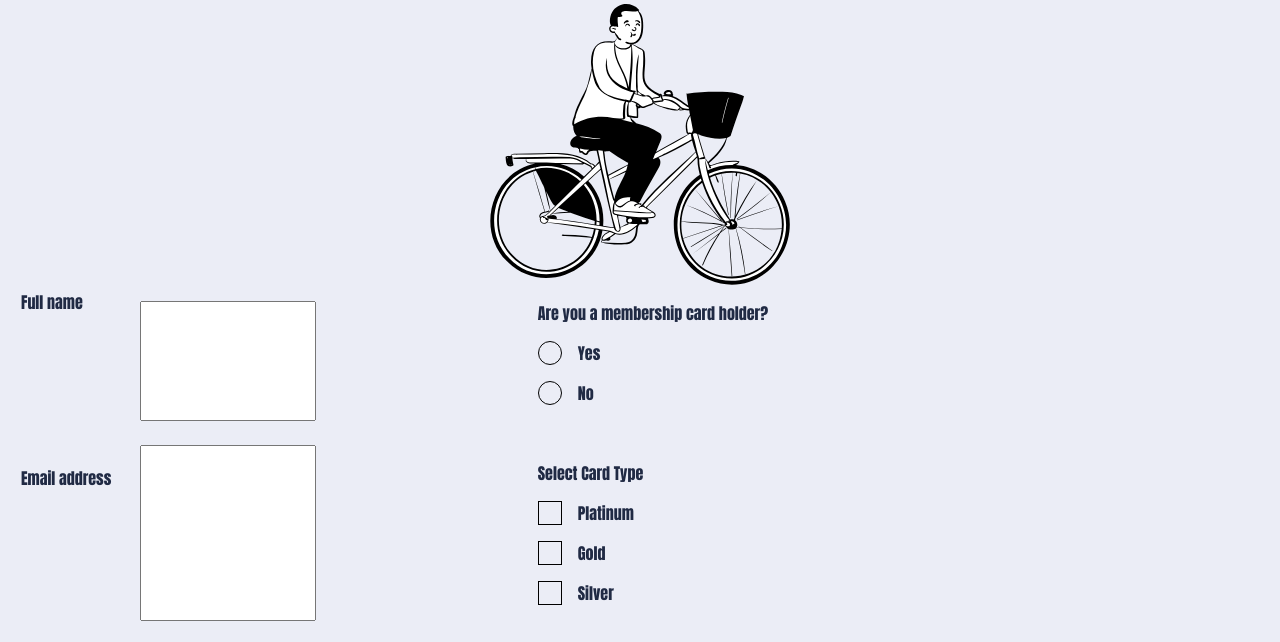
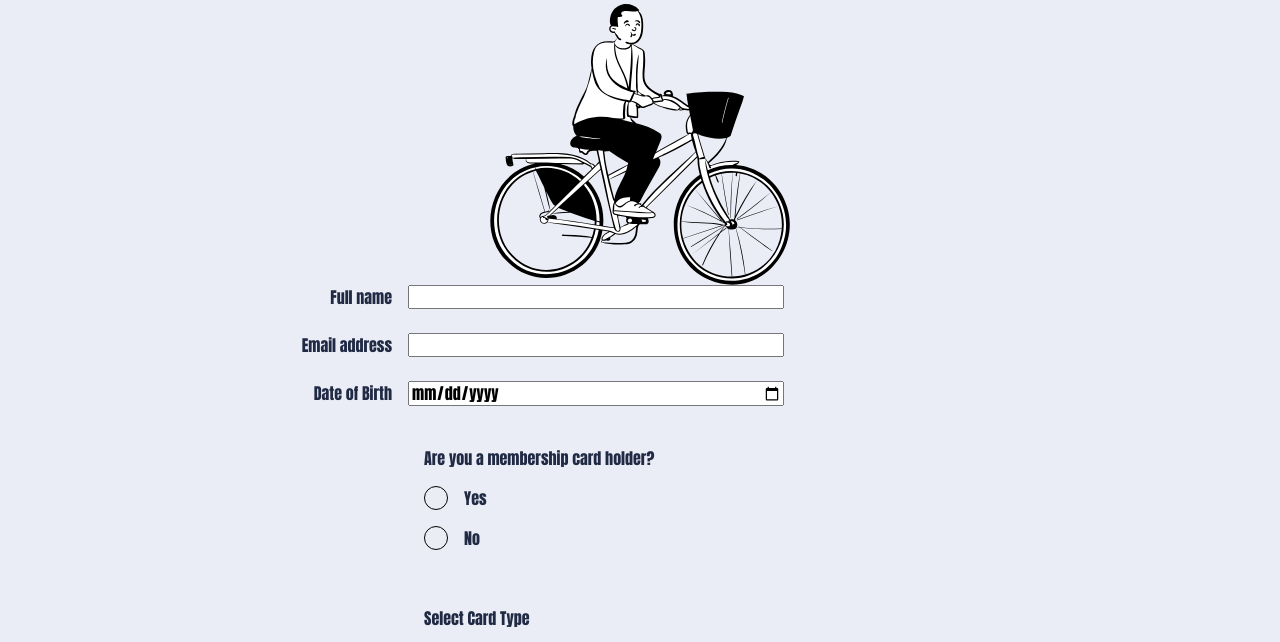
Before and after one commit to IS-120/grid-form-style-mbingham196, a website: page contact/index.html in a window 1280 px wide. Shown: the part 143-785 px from the top of the page. Drawn offline with Linux system fonts and the light colour scheme.

Commit message:
fixed grid

```diff
--- a/contact/index.html
+++ b/contact/index.html
@@ -130,7 +130,7 @@
         <label class="month first" for="month">Date of Birth</label>
         <input class="month second" type="date" name="month" id="month">
         <!-- <div class="fieldset-wrapper"> -->
-        <fieldset class="1">
+        <fieldset>
           <legend>Are you a membership card holder?</legend>
 
           <input type="radio" name="card-status" id="yes" value="yes">
@@ -141,7 +141,7 @@
         </fieldset>
         <!-- </div> -->
         <!-- <div class="fieldset-wrapper"> -->
-        <fieldset class="2">
+        <fieldset>
           <legend>Select Card Type
           </legend>
 
--- a/styles/main.css
+++ b/styles/main.css
@@ -27,9 +27,6 @@ main {
   margin: none;
   padding: 0 1rem;
   max-width: 50rem;
-}
-
-section {
 }
 
 header nav ul {
@@ -336,15 +333,6 @@ article {
   height: auto;
   justify-self: center;
 }
-
-.contact input {
-  grid-column: 1 / 2;
-}
-
-.contact .fieldset-wrapper label {
-  grid-column: 2 / 3;
-}
-
 .contact input[type="checkbox"],
 .contact input[type="radio"] {
   appearance: none;
@@ -390,7 +378,7 @@ article {
 
 .contact form > label,
 .contact form textarea {
-  padding: 5px;
+  /* padding: 5px; */
   font-size: 1rem;
 }
 
@@ -454,42 +442,27 @@ article {
   .contact form {
     display: grid;
     grid-template-columns: 1fr 1fr;
-    grid-template-rows: min-content min-content min-content min-content min-content min-content min-content;
     column-gap: 1rem;
     row-gap: 1.5rem;
   }
 
-  .contact .name {
-    grid-row: 1 / 2;
+  .contact form > label {
+    padding: 0;
+    margin: 0;
+    justify-self: end;
   }
 
-  .contact .email {
-    grid-row: 2 / 3;
-  }
-
-  .contact .month {
-    grid-row: 3 / 4;
-  }
-
-  .contact .first {
-    grid-column: 1 / 2;
-  }
-
-  .contact .second {
-    grid-column: 2 / 3;
-  }
-
-  .contact form label {
-    grid-column: 2 / 3;
+  .contact button {
+    grid-column-start: 2;
     justify-self: start;
   }
 
-  .contact input {
-    grid-column: 1 / 2;
+  .contact .name {
+    margin: 0;
   }
 
   .contact fieldset {
-    grid-column: 4 / 5;
+    grid-column-start: 2;
     display: grid;
     grid-template-columns: min-content 1fr;
   }
```
